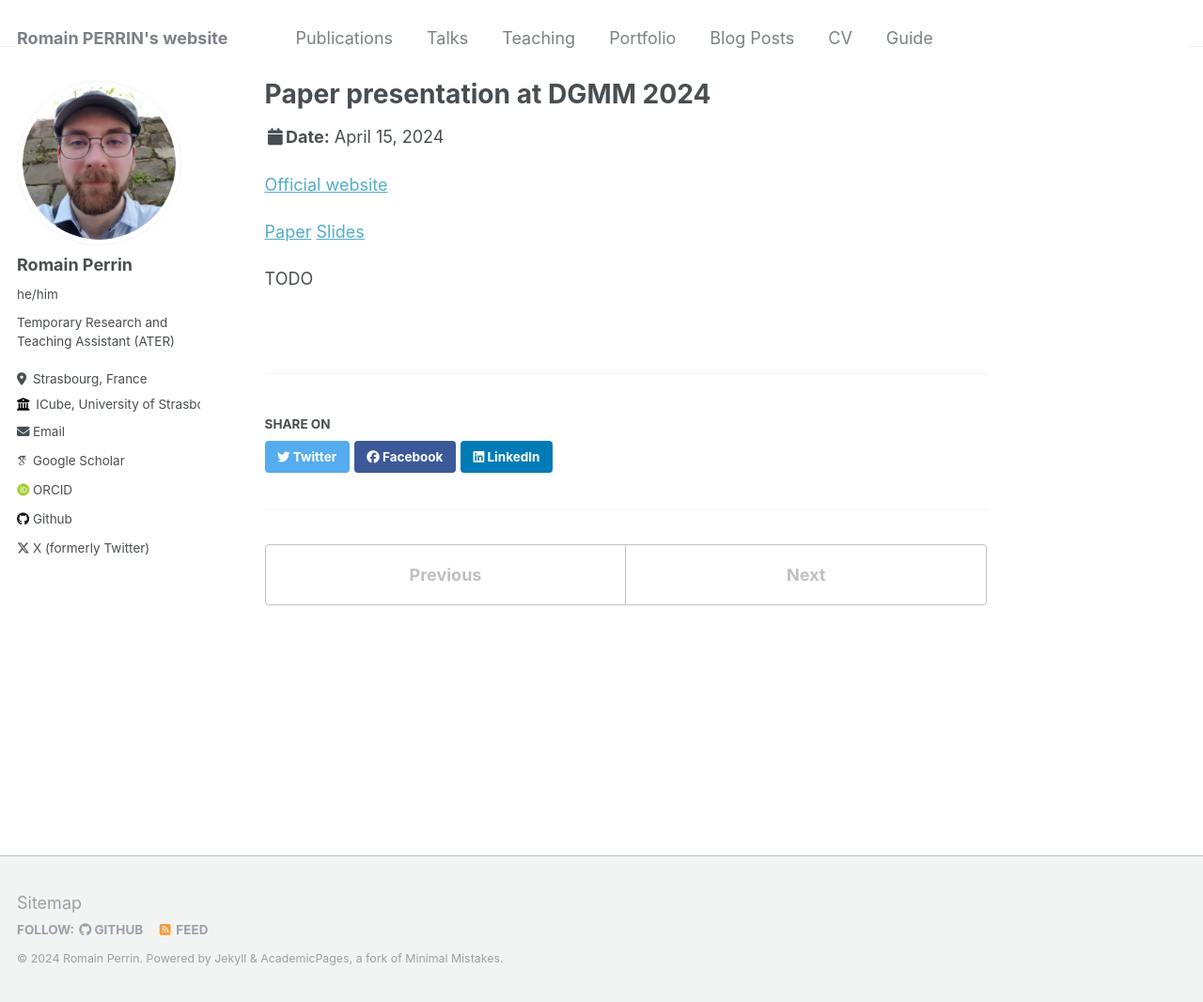
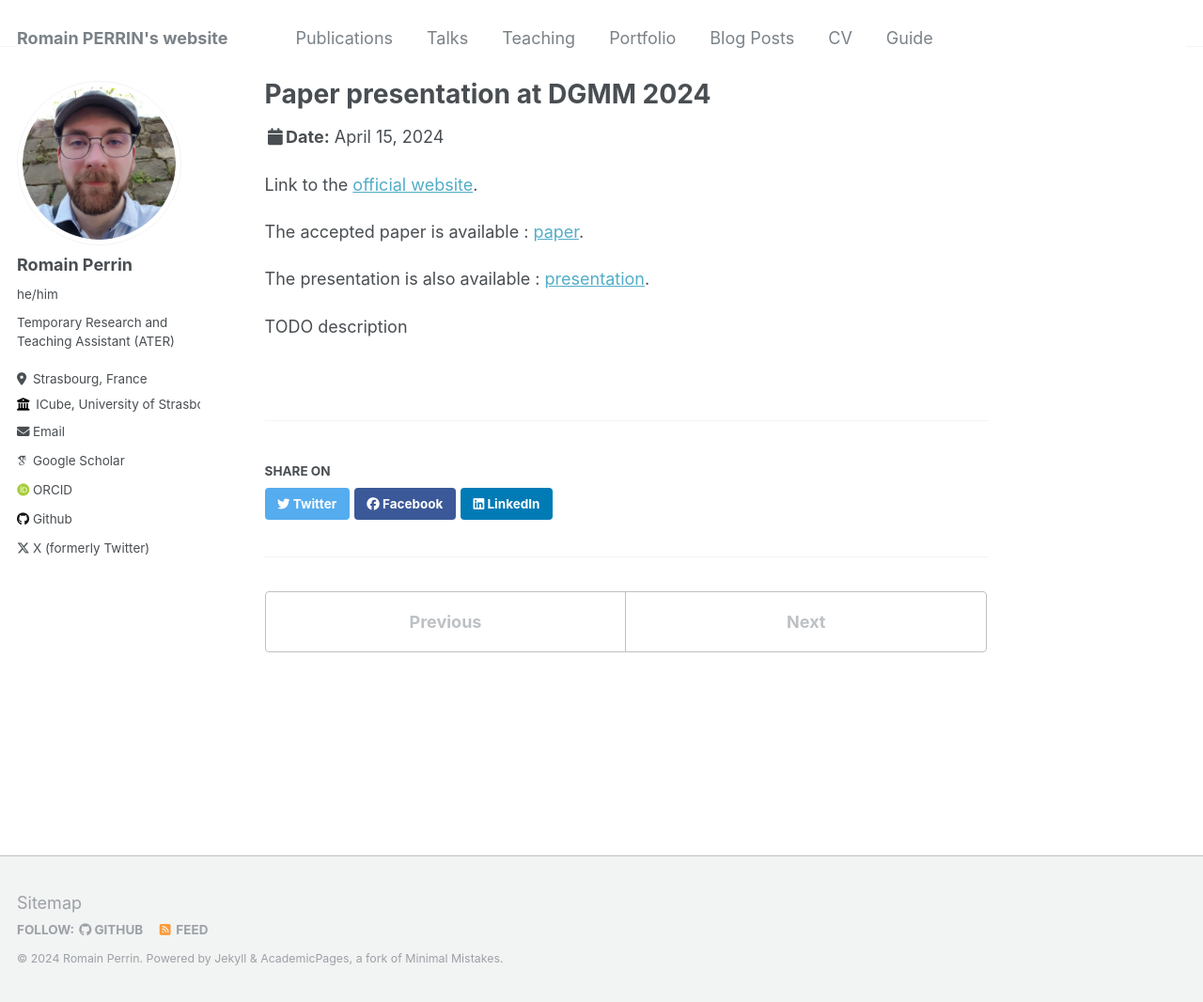
Before and after one commit to Romain96/Romain96.github.io, a Jekyll site: the page built from _talks/2024-04-DGMM-talk.md, in a window 1280 px wide and 1066 px high. Shown: the whole window at 94% size. Built offline with Jekyll 4.4.1, drawn with Linux system fonts in a browser that asks for light colours; some web fonts are replaced.

Commit message:
adding files links to talks

```diff
--- a/_talks/2024-04-DGMM-talk.md
+++ b/_talks/2024-04-DGMM-talk.md
@@ -8,9 +8,10 @@ date: 2024-04-15
 location: "Florence, Italy"
 ---
 
-[Official website](https://dgmm2024.dimai.unifi.it/)
+Link to the [official website](https://dgmm2024.dimai.unifi.it/).
 
-[Paper](/files/2024-DGMM-paper.pdf)
-[Slides](/files/2024-DGMM-slides.pdf)
+The accepted paper is available : [paper](/files/2024-DGMM-paper.pdf).
 
-TODO
+The presentation is also available : [presentation](/files/2024-DGMM-slides.pdf).
+
+TODO description
```
Also changed, not shown: _talks/2023-12-JourneePancreas-talk.md (+2 -1 lines), _talks/2024-03-IABM-talk.md (+3 -1 lines), _talks/2024-05-ISBI-talk.md (+6 -2 lines).
